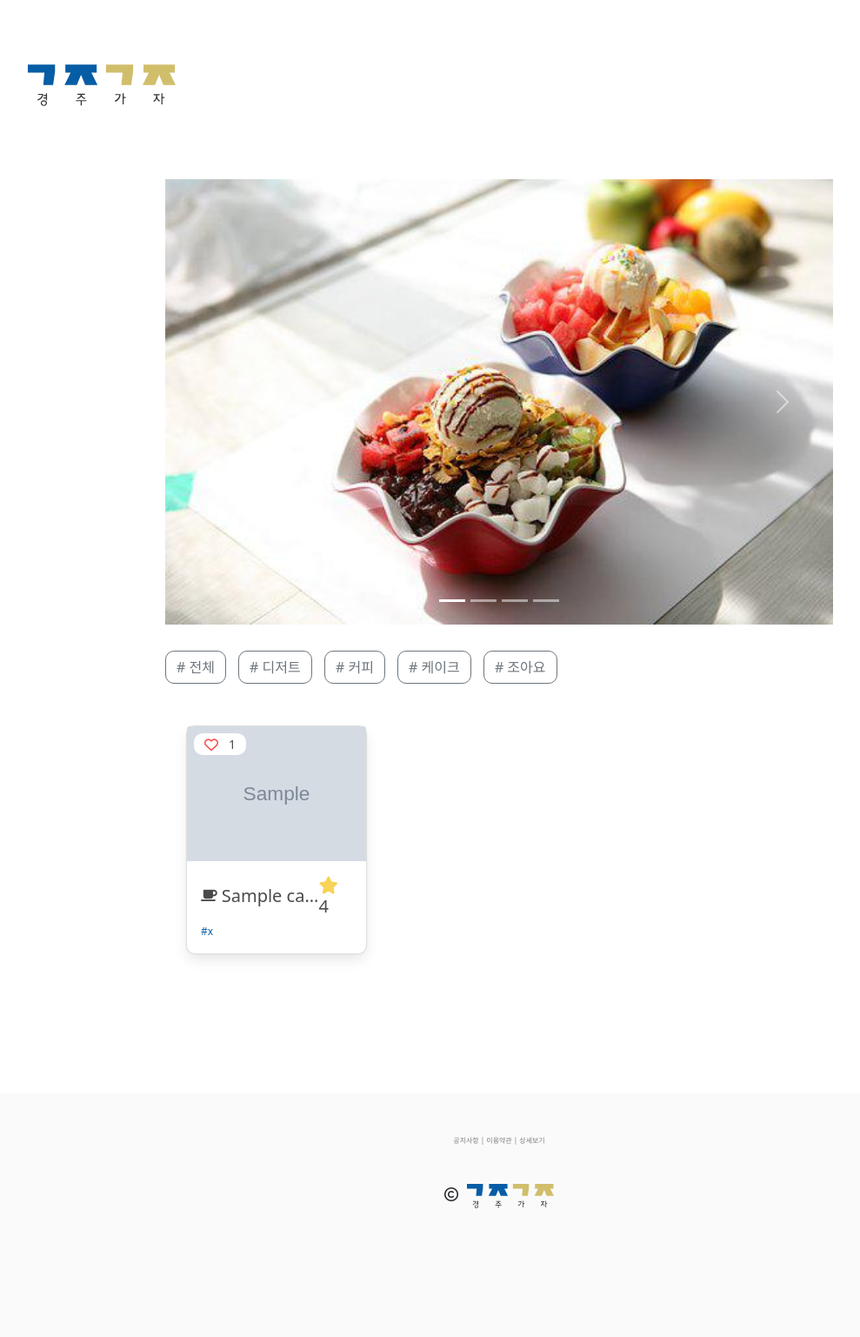
After one commit to MIINII/sparta_chapter1, a Flask app: page /main in a window 1280 px wide. The commit adds this page. Shown: the whole page at 87% size, without its empty margins (66-1055 px from the left). Run offline with Flask 2, Linux system fonts and the light colour scheme; grey boxes marked "Sample" are stand-in pictures; a database or web service that is not in the repository returns one stand-in record (values such as "Sample title"); some libraries are stand-ins or nearby versions.

Commit message:
first commit

```diff
--- a/app.py
+++ b/app.py
@@ -1,21 +1,40 @@
-from flask import Flask, render_template, jsonify
-
-app = Flask(__name__)
-
+from flask import Flask, render_template, request, jsonify, redirect, url_for
 from pymongo import MongoClient
 import certifi
 
 ca = certifi.where()
 
+## mongodb
 client = MongoClient(
     "mongodb+srv://chapter01:chapter01@chapter01.lnhgc.mongodb.net/?retryWrites=true&w=majority",
-    tlsCAFile=ca, )
+)
 db = client.chapter01
+####################
+
+app = Flask(__name__)
+
+@app.route('/main', methods=['GET'])
+def cafe_list():
+    cafe_list = list(db.cafes.find({}))
+    return render_template("cafes.html", cafe_list=cafe_list)
+
+# 카페 정보 detail로 들어가기
+@app.route('/<detail>', methods=["GET"])
+def cafe_detail(detail):
+    cafe = db.cafes.find_one({'title':detail})
+    return render_template("detail.html",cafe=cafe)
+
+# 좋아요 누르기
+@app.route('/like', methods=['POST'])
+def like():
+    username_receive = request.form["username_give"]
+    post_title_recieve = request.form['post_title_give']
+
+    db.cafes.update_one({'title':str(post_title_recieve)}, {'$addToSet' : {"like_user" : username_receive}})
+
+    return jsonify({'msg':'좋아요'})
 
 
-@app.route('/')
-def main():
-    return render_template("index.html")
 
 @app.route('/map')
 def cafe_map():
@@ -32,12 +51,36 @@ def get_matjip():
 
 
 
-# 카페 상세페이지 정보
-@app.route('/cafe', methods=["GET"])
-def cafe():
-    cafe_list = list(db.cafes.find({}, {'_id': False}))
-    cafe1 = cafe_list[0]
-    return render_template('detail.html', cafe1=cafe1)
+
+@app.route("/comment", methods=["POST"])
+def comment_post():
+    comment_receive = request.form['comment_give']
+
+    comment_list = list(db.comment.find({}, {'_id': False}))
+    count = len(comment_list) + 1
+
+    doc = {
+        'num':count,
+        'comment':comment_receive,
+        'done':0
+    }
+
+    db.comment.insert_one(doc)
+
+    return jsonify({'msg': '등록을 완료하였습니다.'})
+
+
+@app.route("/comment_delete", methods=["POST"])
+def comment_delete():
+    num_receive = request.form['num_give']
+    db.comment.delete_one({'num': int(num_receive)})
+    return jsonify({'msg': '삭제를 완료하였습니다.'})
+
+
+@app.route("/comment", methods=["GET"])
+def comment_get():
+    comment_list = list(db.comment.find({}, {'_id': False}))
+    return jsonify({'comments': comment_list})
 
 
 if __name__ == '__main__':
--- /dev/null
+++ b/static/style.css
@@ -0,0 +1,29 @@
+.mytitle > button:hover {
+    border: 2px solid white;
+}
+.carousel-box {
+    width: 60%;
+    margin: 10px auto 30px auto;
+}
+.logo{
+    width: 170px;
+    height: 80px;
+    margin:10px 0px;
+}
+.hashtag {
+    margin-top: 30px;
+}
+.btn {
+    margin-right: 10px;
+    border-radius: 10px;
+}
+
+#header {
+    background-color : #B18904;
+    height : 20%;
+    margin-bottom : 40px;
+}
+
+.logo {
+    margin-left : 50px
+}
--- /dev/null
+++ b/templates/base.html
@@ -0,0 +1,56 @@
+<!DOCTYPE html>
+<html>
+
+<head>
+    <meta charset="UTF-8">
+    <meta http-equiv="X-UA-Compatible" content="IE=edge">
+    <meta name="viewport"
+          content="width=device-width, initial-scale=1.0, maximum-scale=1.0, minimum-scale=1.0, user-scalable=no">
+    <link rel="stylesheet" href="https://cdn.jsdelivr.net/npm/bulma@0.9.1/css/bulma.min.css">
+    <script src="https://kit.fontawesome.com/ad179f6956.js" crossorigin="anonymous"></script>
+    <script src="https://ajax.googleapis.com/ajax/libs/jquery/3.5.1/jquery.min.js"></script>
+    <link href="https://cdn.jsdelivr.net/npm/bootstrap@5.0.2/dist/css/bootstrap.min.css" rel="stylesheet"
+          integrity="sha384-EVSTQN3/azprG1Anm3QDgpJLIm9Nao0Yz1ztcQTwFspd3yD65VohhpuuCOmLASjC" crossorigin="anonymous">
+    <script src="https://cdn.jsdelivr.net/npm/bootstrap@5.0.2/dist/js/bootstrap.bundle.min.js"
+            integrity="sha384-MrcW6ZMFYlzcLA8Nl+NtUVF0sA7MsXsP1UyJoMp4YLEuNSfAP+JcXn/tWtIaxVXM"
+            crossorigin="anonymous"></script>
+    <link rel="stylesheet" type="text/css" href="../static/style.css">
+
+    <title> 경주가자 | Main </title>
+    <script>
+        $(document).ready(function () {
+            $("#joke").hover(function () {
+                $(this).text("없어요")
+            })
+        })
+    </script>
+
+</head>
+<body>
+<section class="hero">
+  <div class="hero-body">
+    <img class="logo"
+         src="https://raw.githubusercontent.com/MIINII/sparta_chapter1/2e3d282fcd404f2f464a6ba40a8d2d551603f5b1/img/logo/logo.svg">
+  </div>
+</section>
+
+
+    <div>
+        {% block contents %}
+        {% endblock %}
+    </div>
+
+    <footer class="footer" style="margin-top:10rem;">
+        <div class="content has-text-centered">
+            <p style="font-size:8px; color:gray" ;>
+                공지사항 | 이용약관 | <span id="joke">상세보기</span>
+            </p>
+            <p>
+                <i class="far fa-copyright is-small"></i><img style="width:100px; height:100px; margin-left: 10px"
+                                                              src="https://raw.githubusercontent.com/MIINII/sparta_chapter1/2a8ed7d0f1093030fed96efb715210bcaee3a8db/img/logo/logo.svg">
+            </p>
+        </div>
+    </footer>
+</body>
+
+</html>
--- /dev/null
+++ b/templates/cafes.html
@@ -0,0 +1,174 @@
+{% extends "base.html" %}
+
+{% block contents %}
+    <div class="carousel-box">
+        <div id="myCarousel" class="carousel slide" data-bs-ride="carousel">
+            <div class="carousel-indicators">
+                <button type="button" data-bs-target="#myCarousel" data-bs-slide-to="0" class="active"
+                        aria-label="Slide 1"
+                        aria-current="true"></button>
+                <button type="button" data-bs-target="#myCarousel" data-bs-slide-to="1" aria-label="Slide 2"
+                ></button>
+                <button type="button" data-bs-target="#myCarousel" data-bs-slide-to="2" aria-label="Slide 3"
+                ></button>
+                <button type="button" data-bs-target="#myCarousel" data-bs-slide-to="3" aria-label="Slide 4"
+                ></button>
+            </div>
+            <div class="carousel-inner">
+                <!-- carousel 첫번째 배너 -->
+                <div class="carousel-item active">
+                    <img src="../static/image/sliding_img01.jpg" width="100%" height="400px">
+                    <div class="container">
+                        <div class="carousel-caption"></div>
+                    </div>
+                </div>
+
+                <!-- carousel 두번째 배너 -->
+                <div class="carousel-item">
+                    <img src="../static/image/sliding_img02.jpg" width="100%" height="400px">
+                    <div class="container">
+                        <div class="carousel-caption"></div>
+                    </div>
+                </div>
+
+                <!-- carousel 세번째 배너 -->
+                <div class="carousel-item">
+                    <img src="../static/image/sliding_img03.jpg" width="100%" height="400px">
+                    <div class="container">
+                        <div class="carousel-caption"></div>
+                    </div>
+                </div>
+
+                <!-- carousel 네번째 배너 -->
+                <div class="carousel-item">
+                    <img src="../static/image/sliding_img04.jpg" width="100%" height="400px">
+                    <div class="container">
+                        <div class="carousel-caption"></div>
+                    </div>
+                </div>
+            </div>
+            <!--좌우버튼-->
+            <button class="carousel-control-prev" type="button" data-bs-target="#myCarousel" data-bs-slide="prev">
+                <span class="carousel-control-prev-icon" aria-hidden="true"></span>
+                <span class="visually-hidden">Previous</span>
+            </button>
+            <button class="carousel-control-next" type="button" data-bs-target="#myCarousel" data-bs-slide="next">
+                <span class="carousel-control-next-icon" aria-hidden="true"></span>
+                <span class="visually-hidden">Next</span>
+            </button>
+        </div>
+        <!--해시태그-->
+        <div class="hashtag">
+            <button onclick="listing_all()" type="button" class="btn btn-outline-secondary"># 전체</button>
+            <button type="button" class="btn btn-outline-secondary"># 디저트</button>
+            <button type="button" class="btn btn-outline-secondary"># 커피</button>
+            <button type="button" class="btn btn-outline-secondary"># 케이크</button>
+            <button type="button" class="btn btn-outline-secondary"># 조아요</button>
+        </div>
+
+        <div class="row row-cols-1 row-cols-md-3 g-5" style="width: 100%; height: 100%; margin:auto">
+            {% for cafe in cafe_list %}
+                <div class="col">
+                    <div class="card" style="border-radius: 10px;">
+                        <div>
+                            <div class="icon-cover">
+                            <span class="icon is-small"><i class="fa fa-heart-o like" aria-hidden="true"
+                                                           id="{{ cafe.title }}"
+                                                           onclick="like(this)"></i></span>
+                                <span class="like-count">{{ cafe["like_user"] | length }}</span>
+                            </div>
+                        </div>
+                        <img src="{{ cafe['image'] }}" class="card-img-top" alt="...">
+                        <div class="card-body" onclick="window.location.href='/{{ cafe.title }}'">
+                            <h5 class="card-title">
+                                <div style="white-space: nowrap;
+                                        overflow:hidden;
+                                        text-overflow: ellipsis; ">
+                                    <i class="fa-solid fa-mug-saucer fa-xs"
+                                       style="margin-right:5px"></i>{{ cafe['title'] }}</div>
+                                <span><i class="fa-solid fa-star"
+                                         style="margin-right:5px; color:#F7D358;"></i>{{ cafe["stars"] }}</span>
+                            </h5>
+                            <p class="card-text" style="font-size:12px; color:#075DA5">
+                                {% for hash in cafe["hashtags"] %}
+                                    <span>{{ "#{0}".format(hash) }}</span>
+                                {% endfor %}
+                            </p>
+                        </div>
+                    </div>
+                </div>
+            {% endfor %}
+
+        </div>
+        <style>
+
+            .card:hover {
+                transition: 0.1s;
+                transform: scale(1.08);
+            }
+
+            .card {
+                position: relative;
+            }
+
+            .icon-cover {
+                position: absolute;
+                top: 8px;
+                left: 8px;
+
+                background-color: white;
+                width: 60px;
+                height: 25px;
+
+                border-radius: 10px;
+
+                display: flex;
+                flex-direction: row;
+                justify-content: space-evenly;
+                align-items: center;
+            }
+
+            .card-title {
+                display: flex;
+                flex-direction: row;
+                justify-content: space-between;
+                align-items: center;
+
+            }
+
+            .like {
+                color: #FF4646;
+            }
+
+            .like-count {
+                font-size: 14px;
+            }
+
+        </style>
+        <script>
+            function like(v) {
+                let class_list = v.classList;
+
+                let username = "temp"; // 현재 접속이 되어있는 유저네임을 받아오기
+                let post_title = v["id"]; // 누른 게시물의 이름 정보
+                console.log(post_title);
+
+                if (class_list.contains("fa-heart-o")) {
+                    v.classList.remove("fa-heart-o")
+                    v.classList.add("fa-heart");
+                } else {
+                    v.classList.add("fa-heart-o")
+                    v.classList.remove("fa-heart");
+                }
+                $.ajax({
+                    type: 'POST',
+                    url: '/like',
+                    data: {username_give: username, post_title_give: post_title},
+                    success: function (response) {
+                        alert(response['msg'])
+                        window.location.reload()
+                    }
+                });
+            }
+        </script>
+{% endblock %}
```
Also changed, not shown: templates/detail.html (+179 -21 lines), templates/index.html (deleted, +0 -12 lines), templates/map.html (+9 -1 lines), static/image/sliding_img01.jpg (added), static/image/sliding_img02.jpg (added), static/image/sliding_img03.jpg (added), static/image/sliding_img04.jpg (added).
